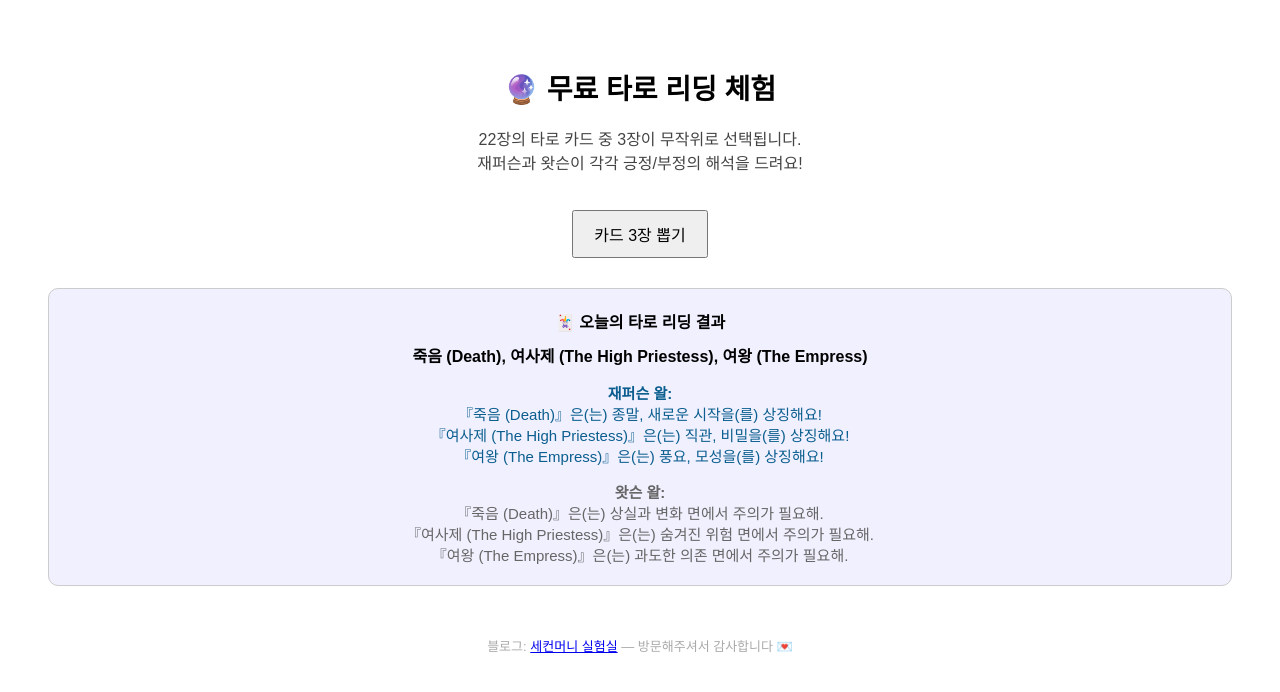
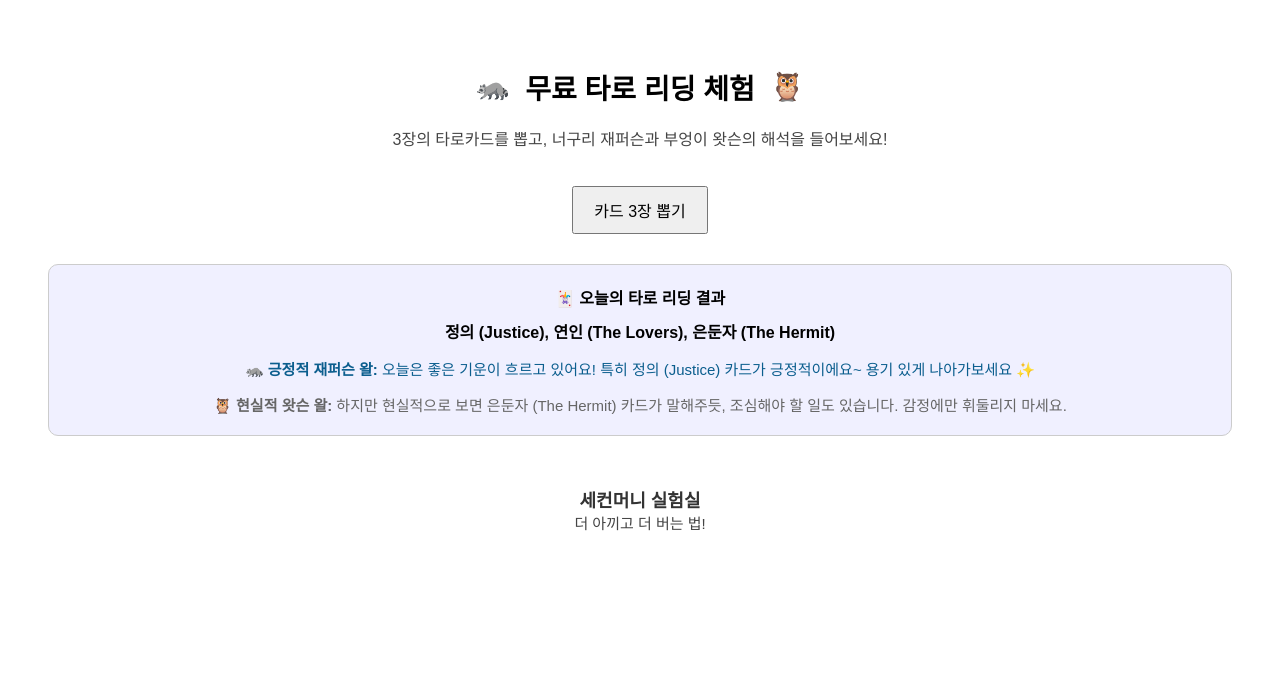
Before and after one commit to Jeffersonwattson/tarot-ai, a plain HTML site: page index.html in a window 1280 px wide. Both pictures are taken after a click on the button "카드 3장 뽑기". Drawn offline with Linux system fonts and the light colour scheme.

Commit message:
Update index.html

```diff
--- a/index.html
+++ b/index.html
@@ -13,6 +13,10 @@
     }
     h1 {
       font-size: 28px;
+      display: flex;
+      align-items: center;
+      justify-content: center;
+      gap: 15px;
     }
     p {
       font-size: 16px;
@@ -48,15 +52,28 @@
     }
     footer {
       margin-top: 50px;
-      font-size: 13px;
-      color: #aaa;
+      font-size: 15px;
+      color: #444;
+    }
+    .squirrel::before {
+      content: "🦝 긍정적 재퍼슨 왈: ";
+      font-weight: bold;
+    }
+    .reaper::before {
+      content: "🦉 현실적 왓슨 왈: ";
+      font-weight: bold;
+    }
+    .warning {
+      color: red;
+      font-weight: bold;
+      margin-top: 20px;
     }
   </style>
 </head>
 <body>
 
-  <h1>🔮 무료 타로 리딩 체험</h1>
-  <p>22장의 타로 카드 중 3장이 무작위로 선택됩니다.<br>재퍼슨과 왓슨이 각각 긍정/부정의 해석을 드려요!</p>
+  <h1><span>🦝</span> 무료 타로 리딩 체험 <span>🦉</span></h1>
+  <p>3장의 타로카드를 뽑고, 너구리 재퍼슨과 부엉이 왓슨의 해석을 들어보세요!</p>
 
   <button onclick="drawCards()">카드 3장 뽑기</button>
 
@@ -67,8 +84,14 @@
     <div class="reaper" id="watson"></div>
   </div>
 
+  <div id="warningBox" class="warning" style="display: none;">
+    너무 자주 뽑으셨어요! 🦝 행운은 이미 너의 손에 있는걸?<br>
+    👉 <a href="https://blog.naver.com/greenfrog232" target="_blank">세컨머니 실험실 블로그 보러가기</a>
+  </div>
+
   <footer>
-    블로그: <a href="https://blog.naver.com/greenfrog232" target="_blank">세컨머니 실험실</a> — 방문해주셔서 감사합니다 💌
+    <strong><a href="https://blog.naver.com/greenfrog232" target="_blank" style="font-size: 18px; text-decoration: none; color: #333;">세컨머니 실험실</a></strong><br>
+    더 아끼고 더 버는 법!
   </footer>
 
   <script>
@@ -82,44 +105,36 @@
       '달 (The Moon)', '태양 (The Sun)', '심판 (Judgement)', '세계 (The World)'
     ];
 
-    const meanings = {
-      '愚자 (The Fool)': ['새로운 시작', '경솔함'],
-      '마법사 (The Magician)': ['기회와 재능', '과신과 조작'],
-      '여사제 (The High Priestess)': ['직관, 비밀', '숨겨진 위험'],
-      '여왕 (The Empress)': ['풍요, 모성', '과도한 의존'],
-      '황제 (The Emperor)': ['권위, 안정', '통제와 억압'],
-      '교황 (The Hierophant)': ['전통, 교육', '고리타분함'],
-      '연인 (The Lovers)': ['사랑, 선택', '유혹과 갈등'],
-      '전차 (The Chariot)': ['의지, 승리', '고집과 충돌'],
-      '힘 (Strength)': ['용기, 인내', '억제된 분노'],
-      '은둔자 (The Hermit)': ['지혜, 탐구', '고립과 회피'],
-      '운명의 수레바퀴 (Wheel of Fortune)': ['전환점', '불확실한 변화'],
-      '정의 (Justice)': ['균형, 정의', '냉정한 평가'],
-      '매달린 자 (The Hanged Man)': ['희생, 통찰', '지체와 무기력'],
-      '죽음 (Death)': ['종말, 새로운 시작', '상실과 변화'],
-      '절제 (Temperance)': ['조화, 중용', '우유부단'],
-      '악마 (The Devil)': ['집착, 유혹', '중독과 억압'],
-      '탑 (The Tower)': ['붕괴, 충격', '파괴적 변화'],
-      '별 (The Star)': ['희망, 치유', '헛된 기대'],
-      '달 (The Moon)': ['환상, 감성', '혼란과 착각'],
-      '태양 (The Sun)': ['성취, 긍정', '과한 낙관'],
-      '심판 (Judgement)': ['깨어남, 결단', '과거의 그림자'],
-      '세계 (The World)': ['완성, 자유', '끝맺음의 두려움']
-    };
+    let clickCount = 0;
+    let isLocked = false;
 
     function drawCards() {
-      const shuffled = tarotCards.sort(() => 0.5 - Math.random());
-      const selected = shuffled.slice(0, 3);
+      if (isLocked) return;
+      clickCount++;
 
-      const jeff = selected.map(card => `『${card}』은(는) ${meanings[card][0]}을(를) 상징해요!`).join('<br>');
-      const wats = selected.map(card => `『${card}』은(는) ${meanings[card][1]} 면에서 주의가 필요해.`).join('<br>');
+      if (clickCount > 3) {
+        document.getElementById("resultBox").style.display = "none";
+        document.getElementById("warningBox").style.display = "block";
+        isLocked = true;
+        setTimeout(() => {
+          clickCount = 0;
+          isLocked = false;
+          document.getElementById("warningBox").style.display = "none";
+        }, 60000);
+        return;
+      }
+
+      const selected = [];
+      while (selected.length < 3) {
+        const rand = tarotCards[Math.floor(Math.random() * tarotCards.length)];
+        if (!selected.includes(rand)) selected.push(rand);
+      }
 
       document.getElementById("cards").innerHTML = `<b>${selected.join(', ')}</b>`;
-      document.getElementById("jefferson").innerHTML = `<b>재퍼슨 왈:</b><br>${jeff}`;
-      document.getElementById("watson").innerHTML = `<b>왓슨 왈:</b><br>${wats}`;
+      document.getElementById("jefferson").innerText = "오늘은 좋은 기운이 흐르고 있어요! 특히 " + selected[0] + " 카드가 긍정적이에요~ 용기 있게 나아가보세요 ✨";
+      document.getElementById("watson").innerText = "하지만 현실적으로 보면 " + selected[2] + " 카드가 말해주듯, 조심해야 할 일도 있습니다. 감정에만 휘둘리지 마세요.";
       document.getElementById("resultBox").style.display = "block";
     }
   </script>
-
 </body>
 </html>
```
